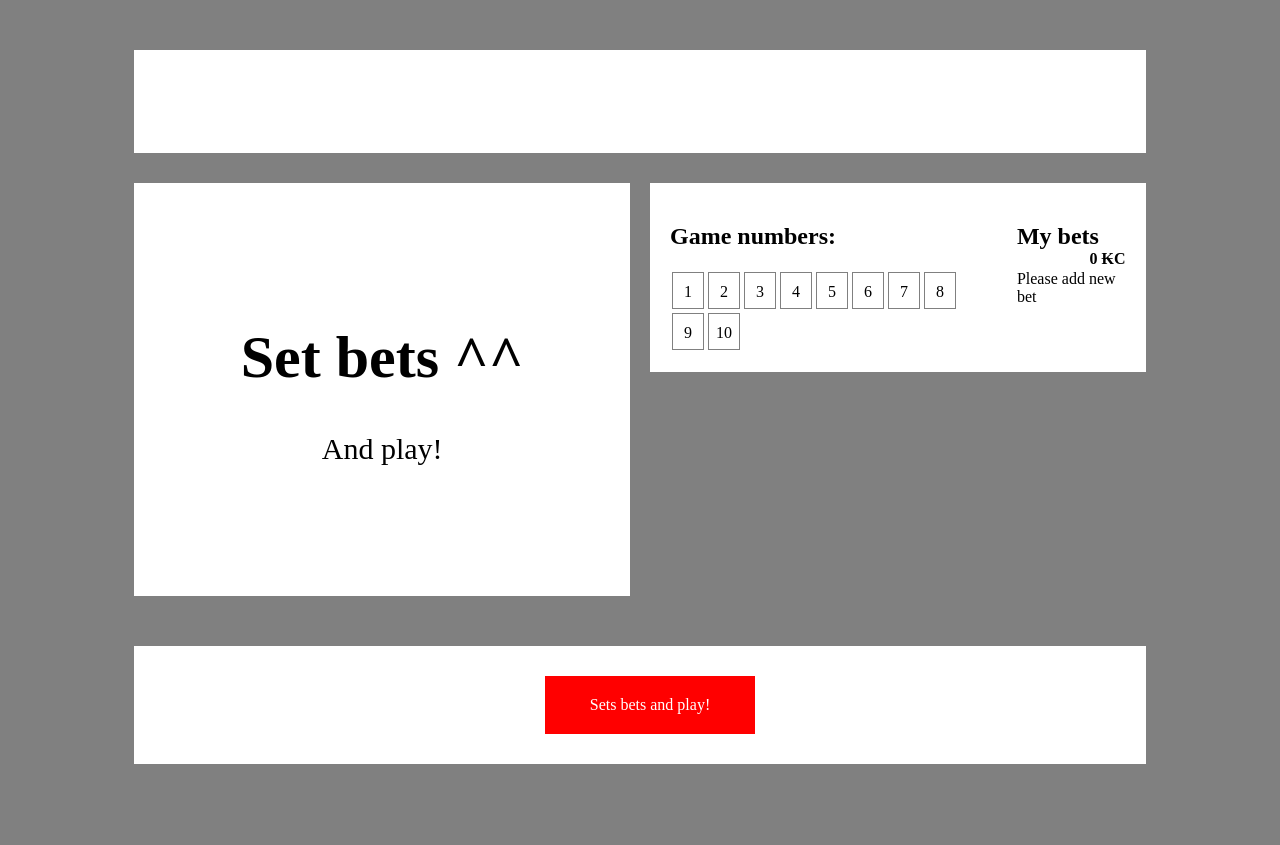
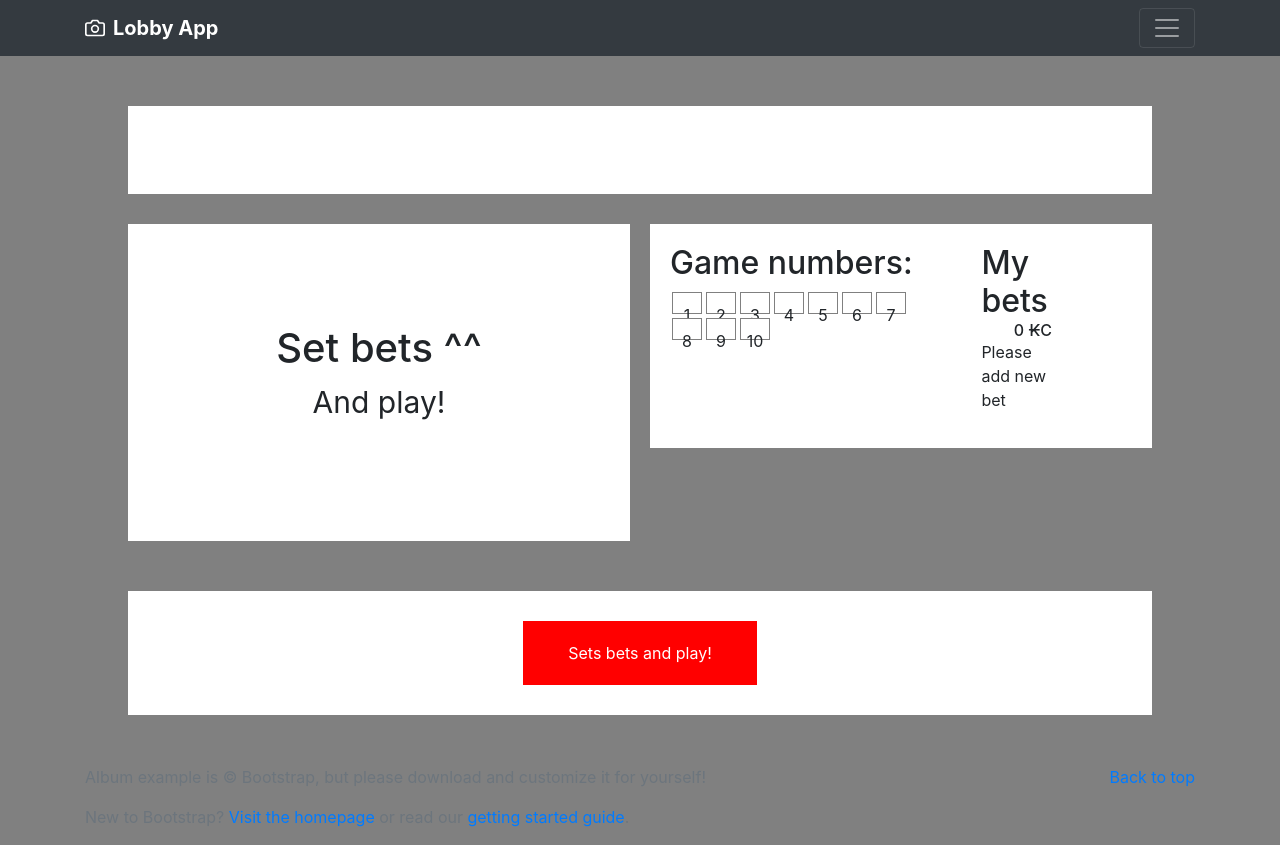
Before and after one commit to RaspberryVision/loterioma-lobby, a Symfony app: template templates/play/index.html.twig in a window 1280 px wide. Before the commit the page ends 764 px from the top, so only its background shows below. Run offline with Twig, Linux system fonts and the light colour scheme; the template is opened without the code that fills it, so the values that code supplies are empty; style sheets or scripts are compiled from the project's sources; some libraries are stand-ins or nearby versions.

Commit message:
Added base layout, bootstrap libs.

```diff
--- a/templates/base.html.twig
+++ b/templates/base.html.twig
@@ -3,10 +3,75 @@
 <head>
     <meta charset="UTF-8">
     <title>{% block title %}Welcome!{% endblock %}</title>
+    <link rel="stylesheet" href="https://maxcdn.bootstrapcdn.com/bootstrap/4.0.0/css/bootstrap.min.css"
+          integrity="sha384-Gn5384xqQ1aoWXA+058RXPxPg6fy4IWvTNh0E263XmFcJlSAwiGgFAW/dAiS6JXm" crossorigin="anonymous">
     {% block stylesheets %}{% endblock %}
 </head>
 <body>
+
+<header>
+    <div class="collapse bg-dark" id="navbarHeader">
+        <div class="container">
+            <div class="row">
+                <div class="col-sm-8 col-md-7 py-4">
+                    <h4 class="text-white">About</h4>
+                    <p class="text-muted">Add some information about the album below, the author, or any other
+                        background context. Make it a few sentences long so folks can pick up some informative tidbits.
+                        Then, link them off to some social networking sites or contact information.</p>
+                </div>
+                <div class="col-sm-4 offset-md-1 py-4">
+                    <h4 class="text-white">Components:</h4>
+                    <ul class="list-unstyled">
+                        <li><a href="http://loterioma.fun" class="text-white">Lobby</a></li>
+                        <li><a href="http://manager.loterioma.fun" class="text-white">Manager</a></li>
+                        <li><a href="http://engineer.loterioma.fun" class="text-white">Engineer</a></li>
+                        <li><a href="http://engine.loterioma.fun" class="text-white">Engine</a></li>
+                    </ul>
+                </div>
+            </div>
+        </div>
+    </div>
+    <div class="navbar navbar-dark bg-dark box-shadow">
+        <div class="container d-flex justify-content-between">
+            <a href="#" class="navbar-brand d-flex align-items-center">
+                <svg xmlns="http://www.w3.org/2000/svg" width="20" height="20" viewBox="0 0 24 24" fill="none"
+                     stroke="currentColor" stroke-width="2" stroke-linecap="round" stroke-linejoin="round" class="mr-2">
+                    <path d="M23 19a2 2 0 0 1-2 2H3a2 2 0 0 1-2-2V8a2 2 0 0 1 2-2h4l2-3h6l2 3h4a2 2 0 0 1 2 2z"></path>
+                    <circle cx="12" cy="13" r="4"></circle>
+                </svg>
+                <strong>Lobby App</strong>
+            </a>
+            <button class="navbar-toggler" type="button" data-toggle="collapse" data-target="#navbarHeader"
+                    aria-controls="navbarHeader" aria-expanded="false" aria-label="Toggle navigation">
+                <span class="navbar-toggler-icon"></span>
+            </button>
+        </div>
+    </div>
+</header>
+
+
 {% block body %}{% endblock %}
+
+<footer class="text-muted">
+    <div class="container">
+        <p class="float-right">
+            <a href="#">Back to top</a>
+        </p>
+        <p>Album example is &copy; Bootstrap, but please download and customize it for yourself!</p>
+        <p>New to Bootstrap? <a href="../../">Visit the homepage</a> or read our <a href="../../getting-started/">getting
+                started guide</a>.</p>
+    </div>
+</footer>
+
+<script src="https://code.jquery.com/jquery-3.2.1.slim.min.js"
+        integrity="sha384-KJ3o2DKtIkvYIK3UENzmM7KCkRr/rE9/Qpg6aAZGJwFDMVNA/GpGFF93hXpG5KkN"
+        crossorigin="anonymous"></script>
+<script src="https://cdnjs.cloudflare.com/ajax/libs/popper.js/1.12.9/umd/popper.min.js"
+        integrity="sha384-ApNbgh9B+Y1QKtv3Rn7W3mgPxhU9K/ScQsAP7hUibX39j7fakFPskvXusvfa0b4Q"
+        crossorigin="anonymous"></script>
+<script src="https://maxcdn.bootstrapcdn.com/bootstrap/4.0.0/js/bootstrap.min.js"
+        integrity="sha384-JZR6Spejh4U02d8jOt6vLEHfe/JQGiRRSQQxSfFWpi1MquVdAyjUar5+76PVCmYl"
+        crossorigin="anonymous"></script>
 {% block javascripts %}{% endblock %}
 </body>
 </html>
```
Also changed, not shown: assets/css/app.css (+38 -2 lines), templates/home/index.html.twig (+14 -3 lines). Lines whose indentation alone changed are shown as unchanged.
